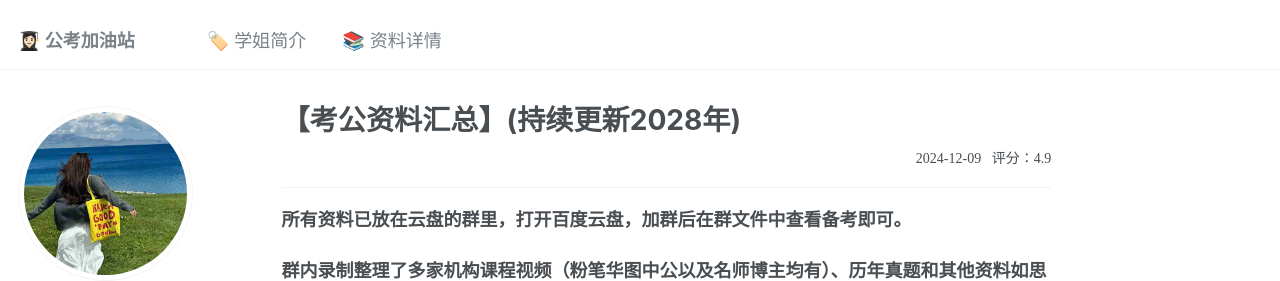
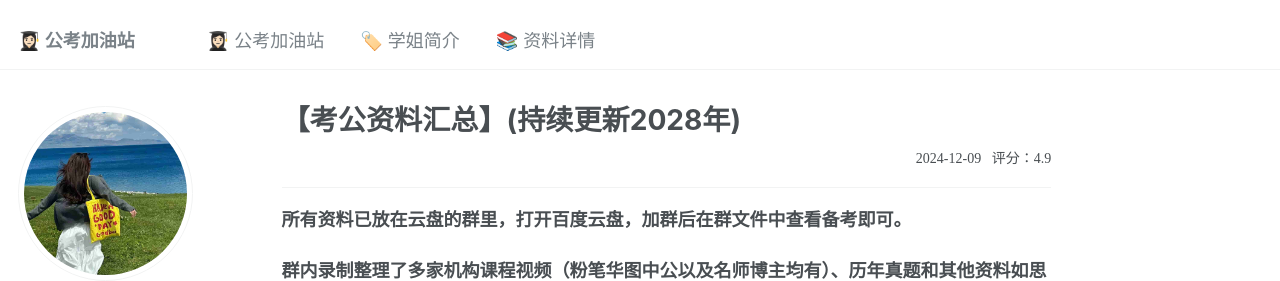
Before and after one commit to KnowledgeStoreVIP/GkStoreVIP.github.io, a Jekyll site: the page built from _pages/about.md, in a window 1280 px wide. Shown: the top 281 px of the page. Built offline with Jekyll 4.4.1, drawn with Linux system fonts in a browser that asks for light colours; comment, search, counter and statistics services are not loaded.

Commit message:
Update navigation.yml

```diff
--- a/_data/navigation.yml
+++ b/_data/navigation.yml
@@ -27,6 +27,9 @@ main:
   # - title: "📚 资料详情"
   #   url: /markdown/
 
+    - title: " 👩🏻‍🎓 公考加油站"
+      url: "" # 设置为空，取消点击功能
+
     - title: "🏷️ 学姐简介"
       url: "#about"
 
```
